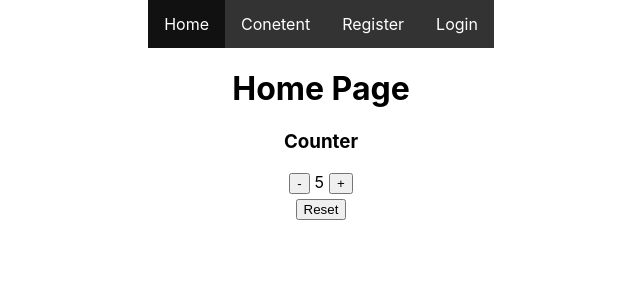
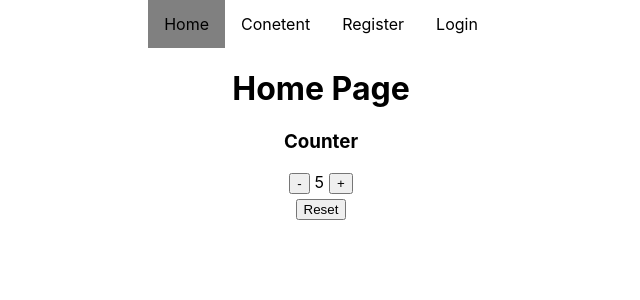
Before and after one commit to TeodorBoyadzhiev/React, a React (Create React App) app in the folder first-app/: page / in a window 1280 px wide. Shown: the top 300 px of the page, without its empty margins (319-959 px from the left). Built offline with nearby package versions, Linux system fonts and the light colour scheme.

Commit message:
NavBar-hover

```diff
--- a/first-app/src/App.js
+++ b/first-app/src/App.js
@@ -5,7 +5,6 @@ import Register from './components/Register';
 import Login from './components/Login';
 import Content from './components/Content';
 import notFound from './components/NotFound';
-import Tutorial from './components/Tutorial';
 
 import { BrowserRouter, Switch, Route } from 'react-router-dom';
 
--- a/first-app/src/components/Heading.css
+++ b/first-app/src/components/Heading.css
@@ -3,7 +3,6 @@ ul {
   margin: 0;
   padding: 0;
   overflow: hidden;
-  background-color: #333;
 }
 
 .li {
@@ -12,7 +11,8 @@ ul {
 
 .li {
   display: block;
-  color: white;
+  background-color: white;
+  color: black;
   text-align: center;
   padding: 14px 16px;
   text-decoration: none;
@@ -26,10 +26,13 @@ ul {
 
 /* Change the link color to #111 (black) on hover */
 .li:hover {
-  background-color: #111;
+  background-color: rgb(189, 189, 189);
   border-radius: 20px;
+  transition: 0.5s;
 }
 
+
 .active-navigation{
-  background-color: #111;
+  background-color: gray;
+  transition: 0.2s;
 }
```
